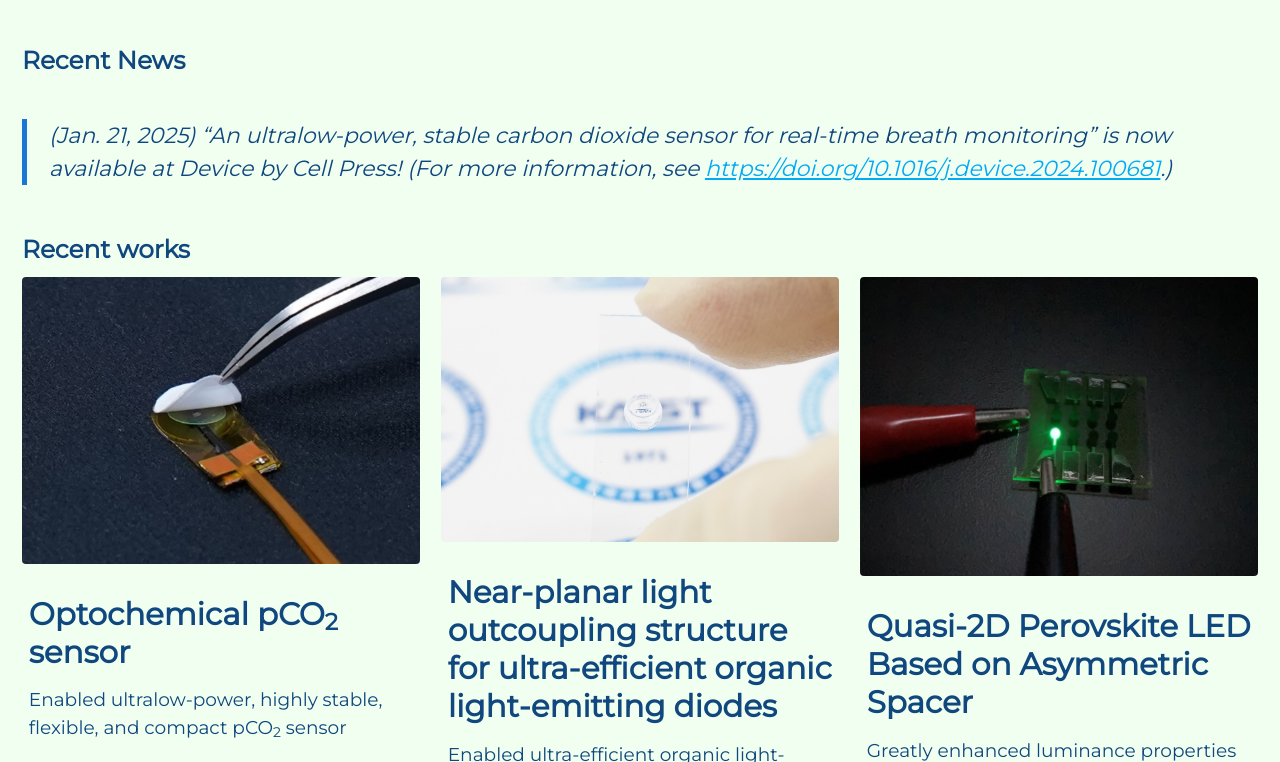
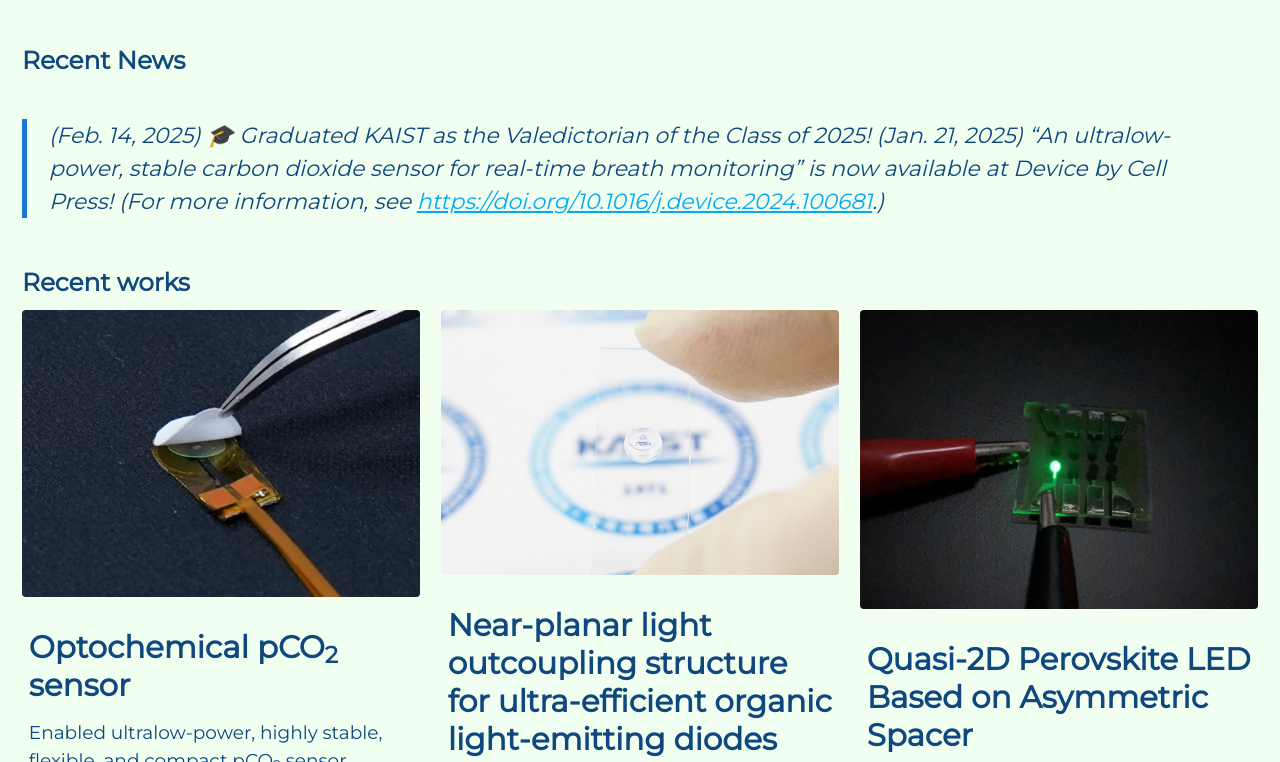
Before and after one commit to mj3259/mj3259.github.io, a Jekyll site: the page built from index.md, in a window 1280 px wide and 900 px high, scrolled down 410 px, cut to the strip 138-900 px from the top of the window. Built offline with Jekyll 4.4.1, drawn with Linux system fonts in a browser that asks for light colours; cached includes are drawn as plain includes.

Commit message:
Update index.md

```diff
--- a/index.md
+++ b/index.md
@@ -59,6 +59,7 @@ feature_row0:
 
 ### Recent News
 
+> (Feb. 14, 2025) 🎓 Graduated KAIST as the Valedictorian of the Class of 2025!
 > (Jan. 21, 2025) "An ultralow-power, stable carbon dioxide sensor for real-time breath monitoring" is now available at *Device* by Cell Press! (For more information, see [https://doi.org/10.1016/j.device.2024.100681](https://doi.org/10.1016/j.device.2024.100681).)
 
 
```
